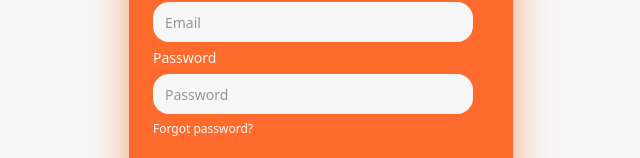
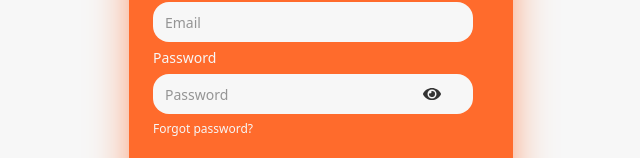
Before and after one commit to hsrokon/dealio, a React (Vite) app: page /auth/signup in a window 1280 px wide. Shown: the part 408-566 px from the top of the page, without its empty margins (319-959 px from the left). Built offline with nearby package versions, Linux system fonts and the light colour scheme.

Commit message:
show and hide password all problem solved and activated

```diff
--- a/src/pages.jsx/SignUp.jsx
+++ b/src/pages.jsx/SignUp.jsx
@@ -1,8 +1,9 @@
+import { useState } from "react";
 import useInputState from "../utils/controlledFormHook";
+import { FaEye, FaEyeSlash } from "react-icons/fa";
 
 
 const SignUp = () => {
-    // const emailState = useInputState();
     const passState = useInputState();
 
     const handleSubmit = e => {
@@ -18,6 +19,8 @@ const SignUp = () => {
             return;
         }
     }
+
+    const [ showPass, setShowPass ] = useState(false)
 
     return (
         <div className="min-h-screen flex flex-col gap-4 items-center justify-center">
@@ -42,7 +45,6 @@ const SignUp = () => {
 
                     <label className="text-sm">Email</label>
                     <input
-                    // {...emailState}
                     type="email"
                     required
                     name="email"
@@ -50,28 +52,42 @@ const SignUp = () => {
                     placeholder="Email" />
 
                     <label className="text-sm">Password</label>
+                    <div className="relative">
                         <input
                         {...passState}//...passState is using the JavaScript spread operator to pass multiple props from an object all at once.
-                    type="password"
+                        type={`${showPass ? 'text' : 'password'}`}
                         name="pass"
                         required
                         className="input rounded-2xl text-base-content"
                         placeholder="Password" />
+                        <button
+                        onClick={()=> setShowPass(!showPass)}
+                        className="absolute right-12 top-1/2 -translate-y-1/2 text-base-content text-lg z-20">
+                            {
+                                showPass ? <FaEyeSlash /> : <FaEye/>
+                            }</button>
+                    </div>
+
                     {passState.value.length > 0 && (
                     <div className="mt-1 flex flex-wrap gap-2 text-xs">
-                    <span className={passState.validation.hasUpper ? "text-green-200" : "text-rose-100"}>
+                        <span className={passState.validation.hasUpper ?
+                            "text-green-200" : "text-rose-100"}>
                             Uppercase {passState.validation.hasUpper ? "✔" : "✘"}
                         </span>
-                    <span className={passState.validation.hasLower ? "text-green-200" : "text-rose-100"}>
+                        <span className={passState.validation.hasLower ?
+                            "text-green-200" : "text-rose-100"}>
                             Lowercase {passState.validation.hasLower ? "✔" : "✘"}
                         </span>
-                    <span className={passState.validation.hasNum ? "text-green-200" : "text-rose-100"}>
+                        <span className={passState.validation.hasNum ?
+                            "text-green-200" : "text-rose-100"}>
                             Number {passState.validation.hasNum ? "✔" : "✘"}
                         </span>
-                    <span className={passState.validation.hasSpecial ? "text-green-200" : "text-rose-100"}>
+                        <span className={passState.validation.hasSpecial ?
+                            "text-green-200" : "text-rose-100"}>
                             Special {passState.validation.hasSpecial ? "✔" : "✘"}
                         </span>
-                    <span className={passState.validation.hasMinLen ? "text-green-200" : "text-rose-100"}>
+                        <span className={passState.validation.hasMinLen ?
+                            "text-green-200" : "text-rose-100"}>
                             6+ chars {passState.validation.hasMinLen ? "✔" : "✘"}
                         </span>
                     </div>
```
Lines whose indentation alone changed are shown as unchanged.
